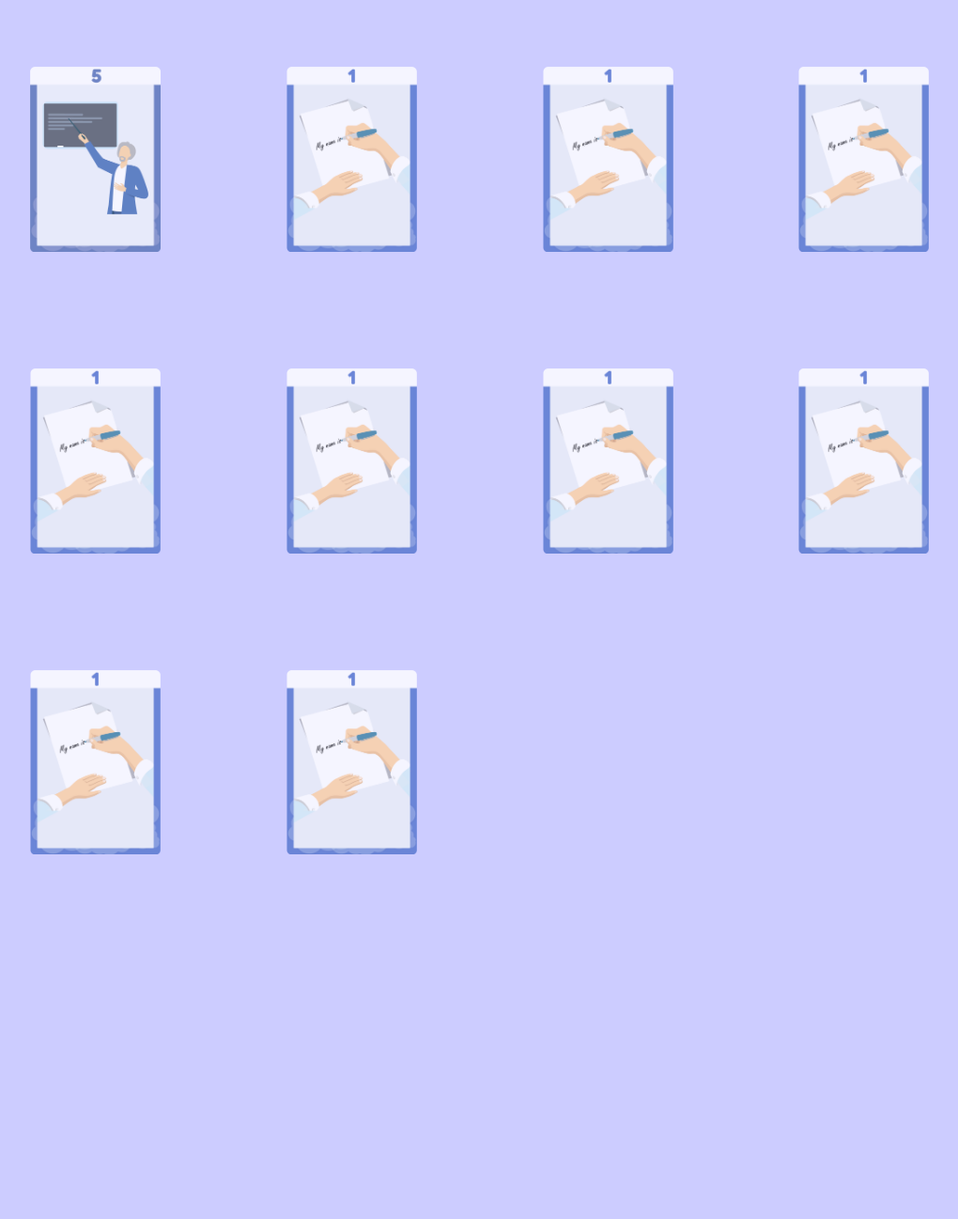
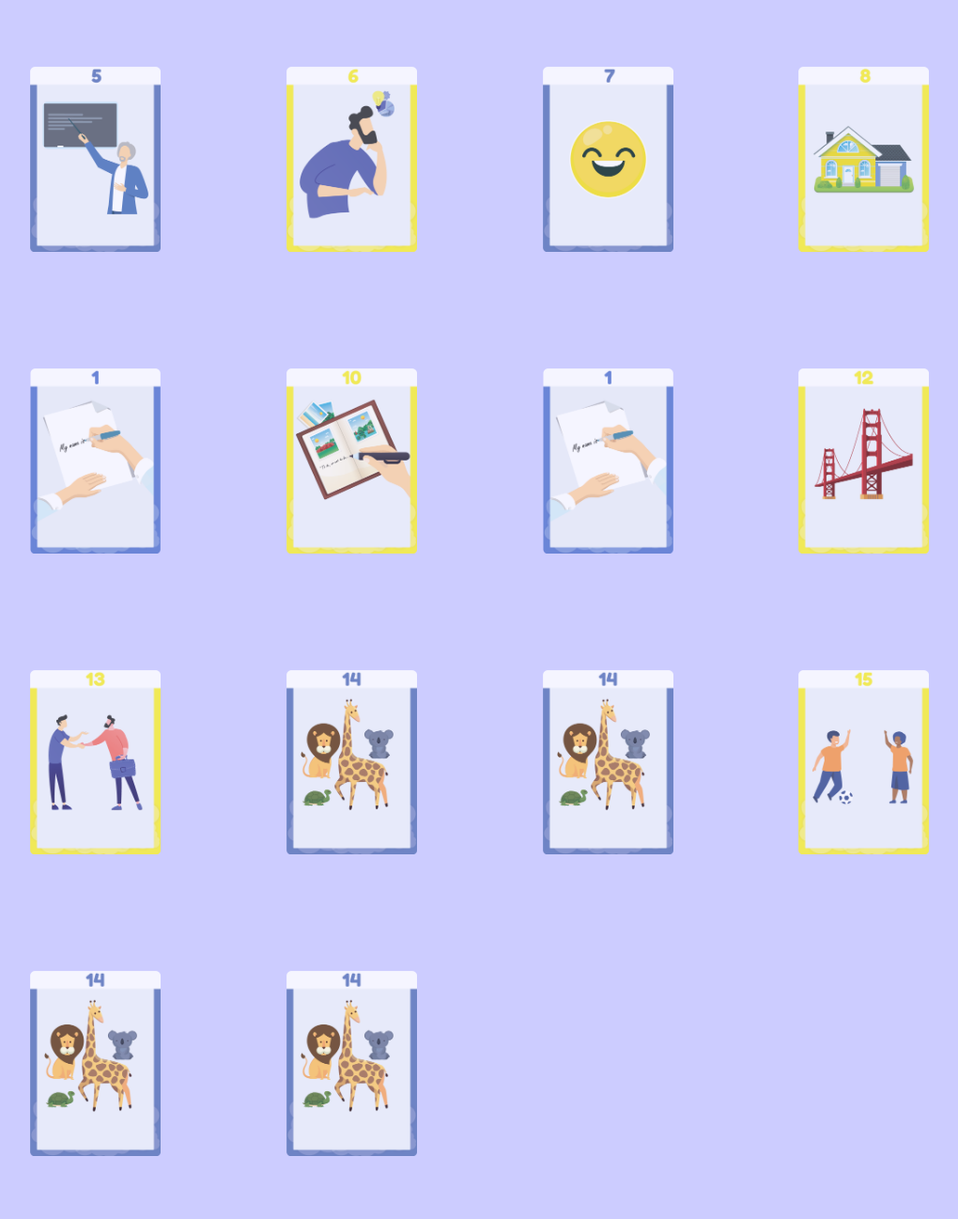
Before and after one commit to deadlymacsu/WebtestCardsNKEY, a plain HTML site: page index.html in a window 1280 px wide. Shown: the part 517-1814 px from the top of the page at 94% size, without its empty margins (36-1056 px from the left). Before the commit the page ends 1498 px from the top, so only its background shows below. Drawn offline with Linux system fonts and the light colour scheme.

Commit message:
version 2.4

```diff
--- a/index.html
+++ b/index.html
@@ -33,31 +33,43 @@
       <img src="images/5_SchoolTeacher.png" class="card-img, zoom" alt="5: School Teacher">
     </div>
     <div class="column">
-      <img src="images/1_Name.png" class="card-img, zoom" alt="6: Family">
+      <img src="images/6_Project.png" class="card-img, zoom" alt="6: Project">
     </div>
     <div class="column">
-      <img src="images/1_Name.png" class="card-img, zoom" alt="7: Family">
+      <img src="images/7_Joy.png" class="card-img, zoom" alt="7: Joy">
     </div>
     <div class="column">
-      <img src="images/1_Name.png" class="card-img, zoom" alt="8: Family">
+      <img src="images/8_House.png" class="card-img, zoom" alt="8: House">
     </div>
     <div class="column">
       <img src="images/1_Name.png" class="card-img, zoom" alt="9: Family">
     </div>
     <div class="column">
-      <img src="images/1_Name.png" class="card-img, zoom" alt="10: Family">
+      <img src="images/10_Poem.png" class="card-img, zoom" alt="10: Poem">
     </div>
     <div class="column">
       <img src="images/1_Name.png" class="card-img, zoom" alt="11: Family">
     </div>
     <div class="column">
-      <img src="images/1_Name.png" class="card-img, zoom" alt="12: Family">
+      <img src="images/Bridge_12.png" class="card-img, zoom" alt="12: Bridge">
     </div>
     <div class="column">
-      <img src="images/1_Name.png" class="card-img, zoom" alt="13: Family">
+      <img src="images/Meetings_13.png" class="card-img, zoom" alt="13: Meetings">
     </div>
     <div class="column">
-      <img src="images/1_Name.png" class="card-img, zoom" alt="14: Family">
+      <img src="images/Animals_14.png" class="card-img, zoom" alt="14: Animals">
+    </div>
+        <div class="column">
+      <img src="images/Animals_14.png" class="card-img, zoom" alt="14: Animals">
+    </div>
+    <div class="column">
+      <img src="images/KidsPlayingFootball_15.png" class="card-img, zoom" alt="15: Kids Playing Football">
+    </div>
+    <div class="column">
+      <img src="images/Animals_14.png" class="card-img, zoom" alt="14: Animals">
+    </div>
+    <div class="column">
+      <img src="images/Animals_14.png" class="card-img, zoom" alt="14: Animals">
     </div>
   </div>
 
```
Also changed, not shown: images/10_Poem.png (added), images/6_Project.png (added), images/7_Joy.png (added), images/8_House.png (added), images/Animals_14.png (added), images/Bridge_12.png (added), images/KidsPlayingFootball_15.png (added), images/Meetings_13.png (added).
